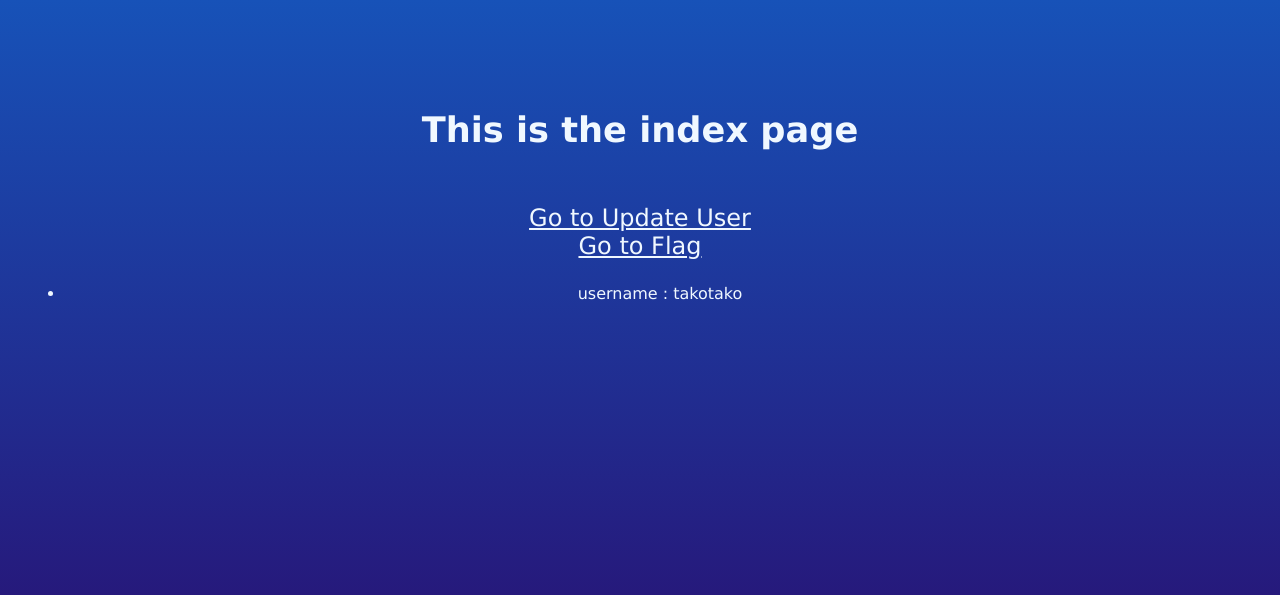
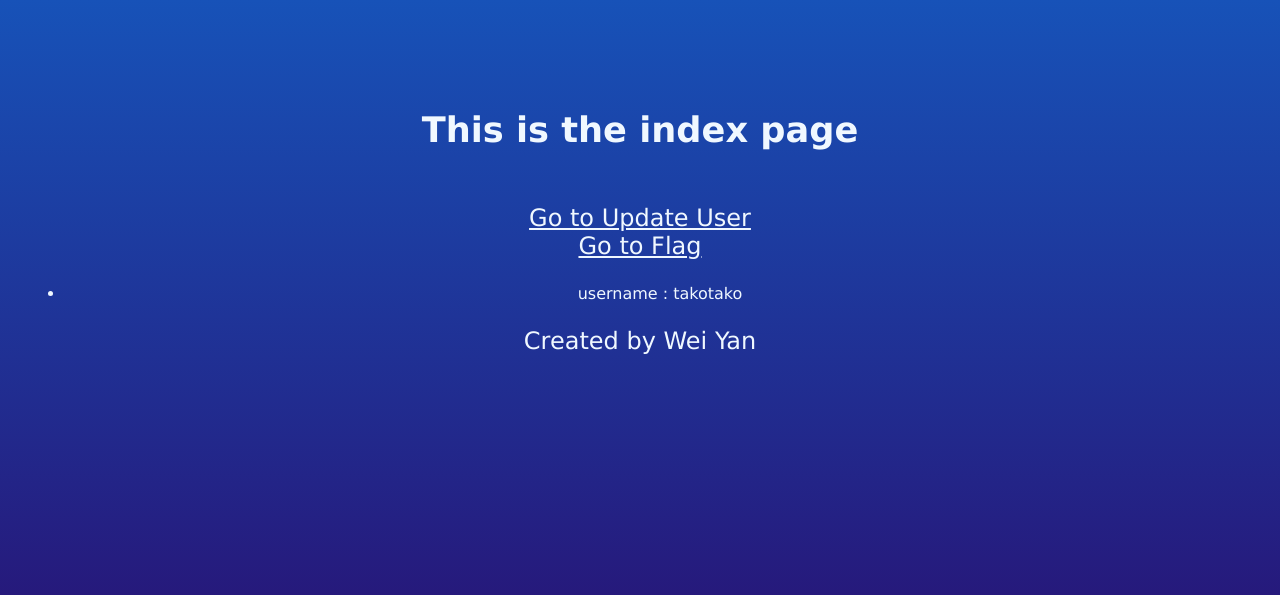
Before and after one commit to Tako870/Cyberblitz-September, a Flask app: page / in a window 1280 px wide. Shown: the top 595 px of the page. Run offline with Flask 3, Linux system fonts and the light colour scheme.

Commit message:
Added something

```diff
--- a/templates/index.html
+++ b/templates/index.html
@@ -21,5 +21,8 @@
         <li>{{key}} : {{value}}</li>
     {% endfor %}
     </ul>
+    <footer>
+        <p>Created by Wei Yan</p>
+    </footer>
 </body>
 </html>
```
